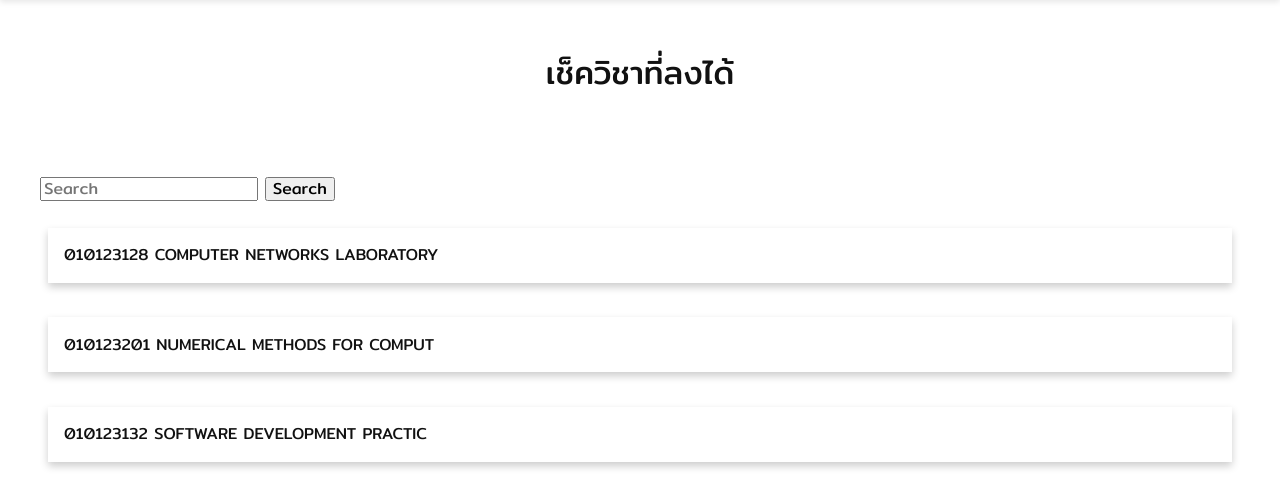
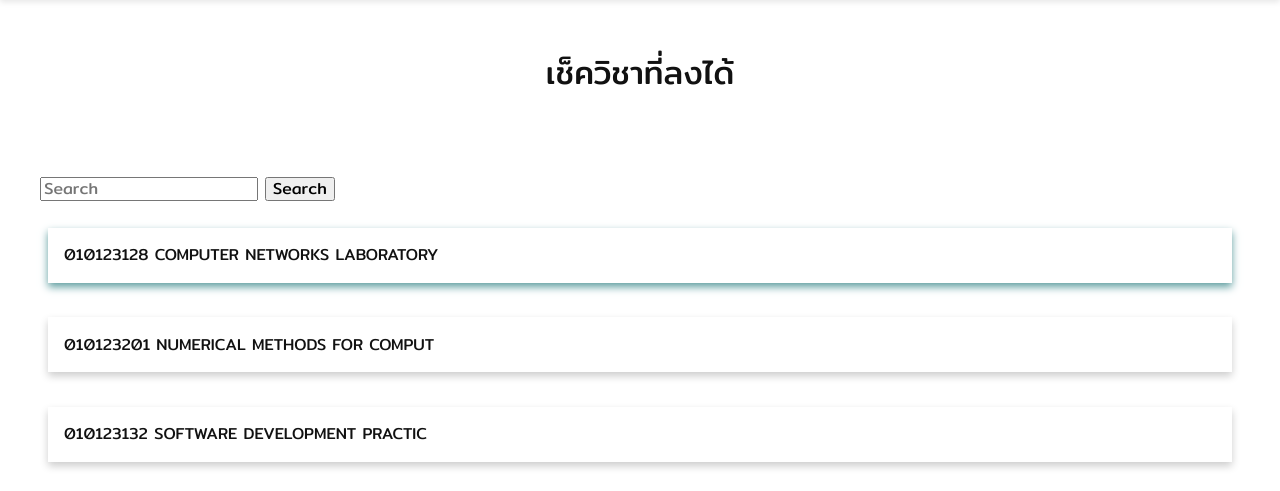
Before and after one commit to Pattanachai-S/SoftDev2_G4_Project, a Django app: page /help/checksubject in a window 1280 px wide, with the pointer over the restyled element. Shown: the part 50-541 px from the top of the page. Run offline with Django 4.2, Linux system fonts and the light colour scheme; data comes from the database, SQL or seed files in the repository.

Commit message:
Update main.css

```diff
--- a/mysite/generalApp/static/generalApp/main.css
+++ b/mysite/generalApp/static/generalApp/main.css
@@ -114,7 +114,7 @@ a {
 }
 
 .cardd:hover {
-    border-color: cadetblue;
+    box-shadow: 0 4px 8px 0 cadetblue;
 }
 
 
```
